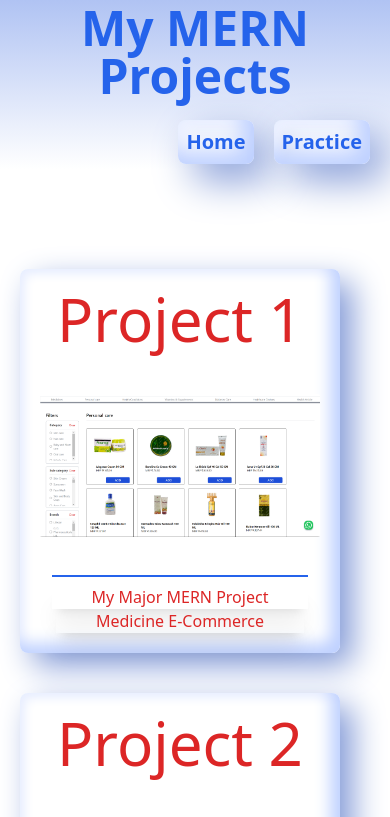
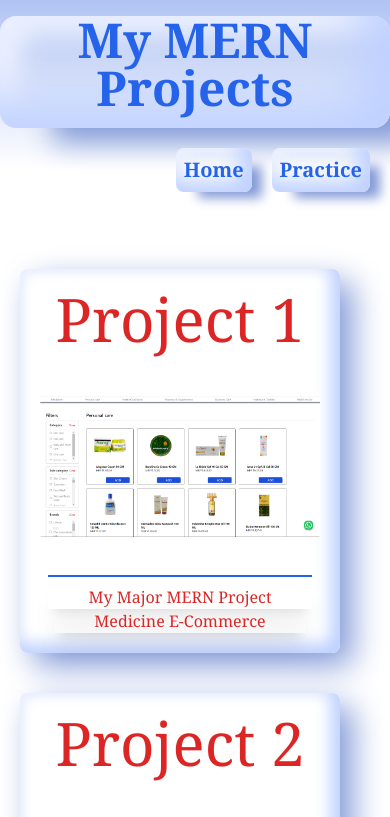
Before and after one commit to ManavJain01/MERN-Projects, a React (Vite) app in the folder client/: page / in a window 390 px wide. Shown: the top 817 px of the page. Built offline with nearby package versions, Linux system fonts and the light colour scheme.

Commit message:
chainging ui

```diff
--- a/client/src/Main File/components/Footer.jsx
+++ b/client/src/Main File/components/Footer.jsx
@@ -4,29 +4,31 @@ import linkedin from '../Images/linkedin.png'
 
 function Footer(){
   return(
-    <div className="bg-red-500 min-h-[20vh]">
-      <nav className="flex justify-around flex-wrap gap-7 py-5">
-        <ul>
+    <div className="min-h-[20vh]">
+      <nav className="relative flex justify-around flex-wrap gap-7 py-5">
+        <ul className="p-5 rounded-2xl shadow-reverse_clayMorphism">
           <h1 className="text-3xl">Manav Jain</h1>
           <li>A FullStack Developer</li>
           <li className="text-2xl pt-3"><a href='https://manavjain-portfolio.vercel.app/'>My Portfolio</a></li>
         </ul>
 
-        <ul className="flex flex-col space-y-2">
+        <ul className="flex flex-col space-y-2 p-5 rounded-2xl shadow-reverse_clayMorphism">
           <li className="text-2xl border-b-2">Projects</li>
           <li><a href="https://manavjain01.github.io/My-Mini-Projects/MainFile/">HTML/CSS/JS Projects</a></li>
           <li><a href="https://manavjain01.github.io/MachineLearning/MainFile/#">ML Projects</a></li>
           <li><a href="https://more-projects-page.vercel.app/">More Projects</a></li>
         </ul>
 
-        <ul className="flex flex-col items-center">
+        <ul className="flex flex-col items-center p-5 rounded-2xl shadow-reverse_clayMorphism">
           <li className="text-2xl border-b-2">Let's be social</li>
           <li className="flex space-x-2 pt-3">
             <a href="https://github.com/ManavJain01"><img src={github} className="w-7" /></a>
-            <a href="#Body"><img src={instagram} className="w-7" /></a>
+            <a href="https://www.instagram.com/manv_jain/"><img src={instagram} className="w-7" /></a>
             <a href="https://www.linkedin.com/in/manav-jain-02a54824a/"><img src={linkedin} className="w-7" /></a>
           </li>
         </ul>
+
+        <img src="https://www.pngall.com/wp-content/uploads/15/Baymax-PNG-Pic.png" alt="gif" className="hidden md:block w-32 absolute bottom-0 right-0" />
       </nav>
     </div>
   )
--- a/client/src/Main File/components/Header.jsx
+++ b/client/src/Main File/components/Header.jsx
@@ -3,13 +3,12 @@ import { Link } from 'react-router-dom'
 function Header(){
   return(
     <div className="h-[20vh] bg-[linear-gradient(#b0c3f3,rgba(196,196,196,0))] text-blue-600 flex flex-col justify-center gap-5">
-      <div>
-        <h1 className="font-bold text-5xl text-center">My MERN Projects</h1>
-      </div>
+      <h1 className="font-bold text-5xl text-center w-fit mt-10 mx-auto px-3 pb-4 rounded-2xl shadow-reverse_clayMorphism hover:scale-[120%] duration-500">My MERN Projects</h1>
+
       <nav className="mx-5 text-xl font-semibold">
         <ul className="flex justify-end gap-5">
-          <li className="hover:text-blue-900 p-2 rounded-lg shadow-clayMorphism"><Link to="/">Home</Link></li>
-          <li className="hover:text-blue-900 p-2 rounded-lg shadow-clayMorphism"><Link to="/practice">Practice</Link></li>
+          <li className="hover:text-blue-900 p-2 rounded-lg shadow-reverse_clayMorphism"><Link to="/">Home</Link></li>
+          <li className="hover:text-blue-900 p-2 rounded-lg shadow-reverse_clayMorphism"><Link to="/practice">Practice</Link></li>
         </ul>
       </nav>
     </div>
--- a/client/src/Main File/components/Index.jsx
+++ b/client/src/Main File/components/Index.jsx
@@ -7,7 +7,7 @@ import { Outlet } from 'react-router-dom'
 
 function Index(){
   return (
-    <div>
+    <div className="font-serif">
       <Header />
       <Outlet />
       <Footer />
--- a/client/src/Main File/components/Main.jsx
+++ b/client/src/Main File/components/Main.jsx
@@ -4,9 +4,8 @@ function Main() {
 
   return (
     <>
-      <div className="relative min-h-[60vh] bg-[linear-gradient(rgba(196,196,196,0), #b0c3f3)] flex flex-wrap justify-start py-20 sm:pl-9">
+      <div className="min-h-[60vh] bg-[linear-gradient(rgba(196,196,196,0), #b0c3f3)] flex flex-wrap justify-start py-20 sm:pl-9">
         <Projects />
-        <img src="https://www.pngall.com/wp-content/uploads/15/Baymax-PNG-Pic.png" alt="gif" className="hidden md:block w-32 absolute bottom-0 right-0" />
       </div>
     </>
   )
--- a/client/src/Main File/components/Objects.js
+++ b/client/src/Main File/components/Objects.js
@@ -11,32 +11,46 @@ export let i = 1;
 const object = [
   //Major Projects
   {
-    Link:"https://dismefa.netlify.app/",
+    Link: "https://e-commerce-mauve-phi.vercel.app/",
     Img: Dismefa,
     p1:"My Major MERN Project",
     p2:"Medicine E-Commerce",
-    id:`project${i++}`
+    id:`project${i++}`,
+    flip: {
+      p1: "This is my Major Project in MERN Stack which is a Medicine E-Commerce Application",
+      Link: "https://dismefa.netlify.app/",
+      p2: "My Static/FrontEnd Website Link -->"
+    }
   },
   {
     Link:"https://food-delivery-app-phi-ten.vercel.app/",
     Img: FoodDelivery,
     p1:"MERN Project with Tailwind, Jwt",
     p2:"Food Delivery App",
-    id:`project${i++}`
+    id:`project${i++}`,
+    flip: {
+      p1: "This is a Food Ordering Application"
+    }
   },
   {
     Link:"https://webstreaming.netlify.app/",
     Img: webStreaming,
     p1:"My Major MERN Project",
     p2:"Web Streaming",
-    id:`project${i++}`
+    id:`project${i++}`,
+    flip: {
+      p1: "This is The Clone of Netflix"
+    }
   },
   {
     Link:"",
     Img: NextAuth,
     p1:"My First NextJS, Typescript Project",
     p2:"Next Auth",
-    id:`project${i++}`
+    id:`project${i++}`,
+    flip: {
+      p1: "This is a Authentication Application in Next JS"
+    }
   },
   //Minor Projects
   {
@@ -44,14 +58,20 @@ const object = [
     Img: UsersInfo,
     p1:"MERN Project with CRUD Operations",
     p2:"User Information",
-    id:`project${i++}`
+    id:`project${i++}`,
+    flip: {
+      p1: "This is a minor project which is a user information application where we can perform crud operations."
+    }
   },
   {
     Link:"/StudentDetails",
     Img: StudentDetails,
     p1:"MERN Project with Search functionality",
     p2:"Student Details",
-    id:`project${i++}`
+    id:`project${i++}`,
+    flip: {
+      p1: "This is a minor project which displaying a Search Functionality to find student information whom are stored in the database"
+    }
   },
 ]
 
--- a/client/src/Main File/components/Projects.jsx
+++ b/client/src/Main File/components/Projects.jsx
@@ -9,8 +9,9 @@ function Projects(){
   return(
     <div className='flex flex-wrap'>
       {object.map((value) =>(
-        <Link key={i} to={value.Link} id={value.id} className="m-5 hover:scale-110 duration-300">
-          <div className="bg-white text-red-600 w-[20rem] h-[24rem] px-5 py-5 flex flex-col items-center justify-between rounded-lg shadow-clayMorphism">
+        <Link key={i} to={value.Link} id={value.id} className="group m-5 hover:scale-110 duration-300">
+          <div className="relative w-[20rem] h-[24rem] bg-white text-red-600 rounded-lg shadow-clayMorphism group-hover:-scale-x-100 duration-1000">
+            <div className="absolute w-full h-full px-5 py-5 flex flex-col items-center justify-between group-hover:hidden duration-700">
               <h1 className="text-6xl mb-4">Project {i++}</h1>
               <img src={value.Img} className={`object-contain rounded-sm`}></img>
               <p className="flex flex-col items-center mt-2 pt-2 border-t-2 border-blue-600">
@@ -18,18 +19,33 @@ function Projects(){
                 <span className="shadow-xl px-10 whitespace-nowrap">{value.p2}</span>
               </p>
             </div>
-        </Link>))
-      }
 
-      <Link className="m-5 hover:scale-110 duration-300 active:translate-x-4">
-        <div className="relative bg-gray-100 text-red-600 w-[20rem] h-[24rem] px-5 py-5 flex flex-col items-center justify-between rounded-lg shadow-clayMorphism">
+            <div className="absolute w-full h-full hidden px-5 py-5 flex-col gap-5 justify-center group-hover:flex group-hover:-scale-x-100 duration-300">
+              <p>{value?.flip?.p1}</p>
+              <Link to={value?.flip?.Link} className="text-blue-700 hover:text-green-600">{value?.flip?.p2}</Link>
+            </div>
+          </div>
+        </Link>
+      ))}
+
+      <Link className="group m-5 hover:scale-110 duration-300 active:translate-x-4">
+        <div className="relative w-[20rem] h-[24rem] bg-white text-red-600 rounded-lg shadow-clayMorphism group-hover:-scale-x-100 duration-1000">
+          <div className="absolute w-full h-full px-5 py-5 flex flex-col items-center justify-between group-hover:hidden duration-700">
             <h1 className="text-6xl mb-4">Project {i}</h1>
             <p className="text-3xl whitespace-nowrap hover:translate-y-2 active:translate-y-4">Work in progress</p>
-          <img src="https://media.tenor.com/9rQ7EAiTHkIAAAAi/baymax-dance-big-hero-6.gif" alt="gif" className="hidden md:block size-36 absolute bottom-14 right-28" />
             <p className="flex flex-col items-center mt-2 pt-2 border-t-2 border-blue-600">
               <span className="shadow-xl px-10 whitespace-nowrap">Project Name</span>
               <span className="shadow-xl px-10 whitespace-nowrap">Topic Name</span>
             </p>
+          </div>
+
+          <div className="absolute w-full h-full hidden bg-gray-100 px-5 py-5 rounded-lg flex-col justify-center items-center group-hover:flex group-hover:-scale-x-100 duration-300">
+            <img src="https://media.tenor.com/9rQ7EAiTHkIAAAAi/baymax-dance-big-hero-6.gif" alt="gif" className="hidden md:block absolute h-full w-full" />
+            <div className="relative flex flex-col gap-5 text-center">
+            <p className="font-bold text-3xl">ClayMorphism</p>
+            <p className="">Another Project may be in development so stay tuned!!!</p>
+            </div>
+          </div>
         </div>
       </Link>
     </div>
--- a/client/tailwind.config.js
+++ b/client/tailwind.config.js
@@ -8,6 +8,7 @@ export default {
   extend: {
     boxShadow: {
       clayMorphism: 'inset -0.6em -0.6em 1em #bfd1ff, inset 0.4em 0.4em 0.5em #eff3ff, 0.8em 0.8em 2em #839ad7',
+      reverse_clayMorphism: 'inset -0.6em -0.6em 1em #bfd1ff, inset 0.4em 0.4em 0.5em #eff3ff, 0.8em 0.6em 0.6em -0.3em #839ad7',
     }
   },
   },
```
Lines whose indentation alone changed are shown as unchanged.
